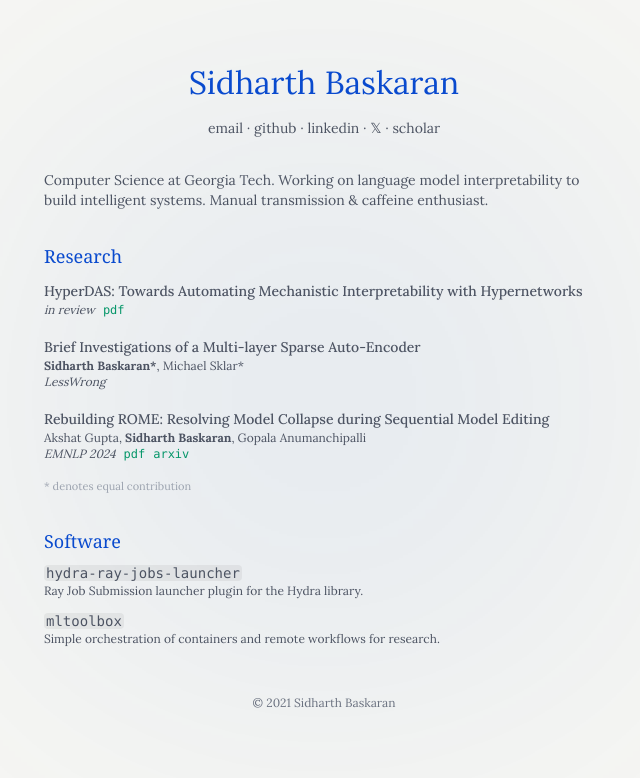
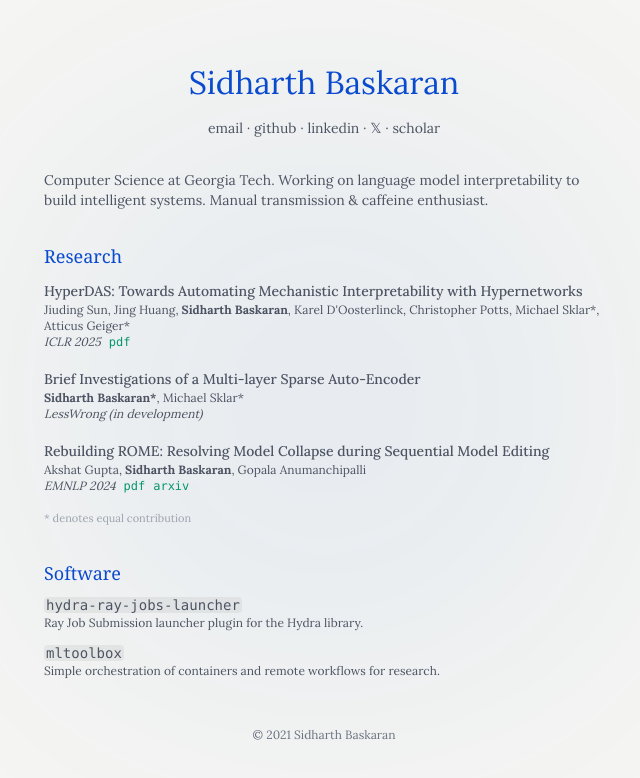
Before and after one commit to sidnb13/sidnb13.github.io, a Next.js app: page / in a window 1280 px wide. Shown: the top 778 px of the page, without its empty margins (316-956 px from the left). Built offline with nearby package versions, Linux system fonts and the light colour scheme.

Commit message:
update publications

```diff
--- a/src/app/page.tsx
+++ b/src/app/page.tsx
@@ -8,14 +8,15 @@ export default function Home() {
       title:
         "HyperDAS: Towards Automating Mechanistic Interpretability with Hypernetworks",
       boldAuthor: "Sidharth Baskaran",
-      conference: "in review",
+      conference: "ICLR 2025",
+      authors: ["Jiuding Sun", "Jing Huang", "Sidharth Baskaran", "Karel D'Oosterlinck", "Christopher Potts", "Michael Sklar*", "Atticus Geiger*"],
       pdfUrl: "https://openreview.net/pdf?id=6fDjUoEQvm",
     },
     {
       title: "Brief Investigations of a Multi-layer Sparse Auto-Encoder",
       authors: ["Sidharth Baskaran*", "Michael Sklar*"],
       boldAuthor: "Sidharth Baskaran*",
-      conference: "LessWrong",
+      conference: "LessWrong (in development)",
     },
     {
       title:
```
